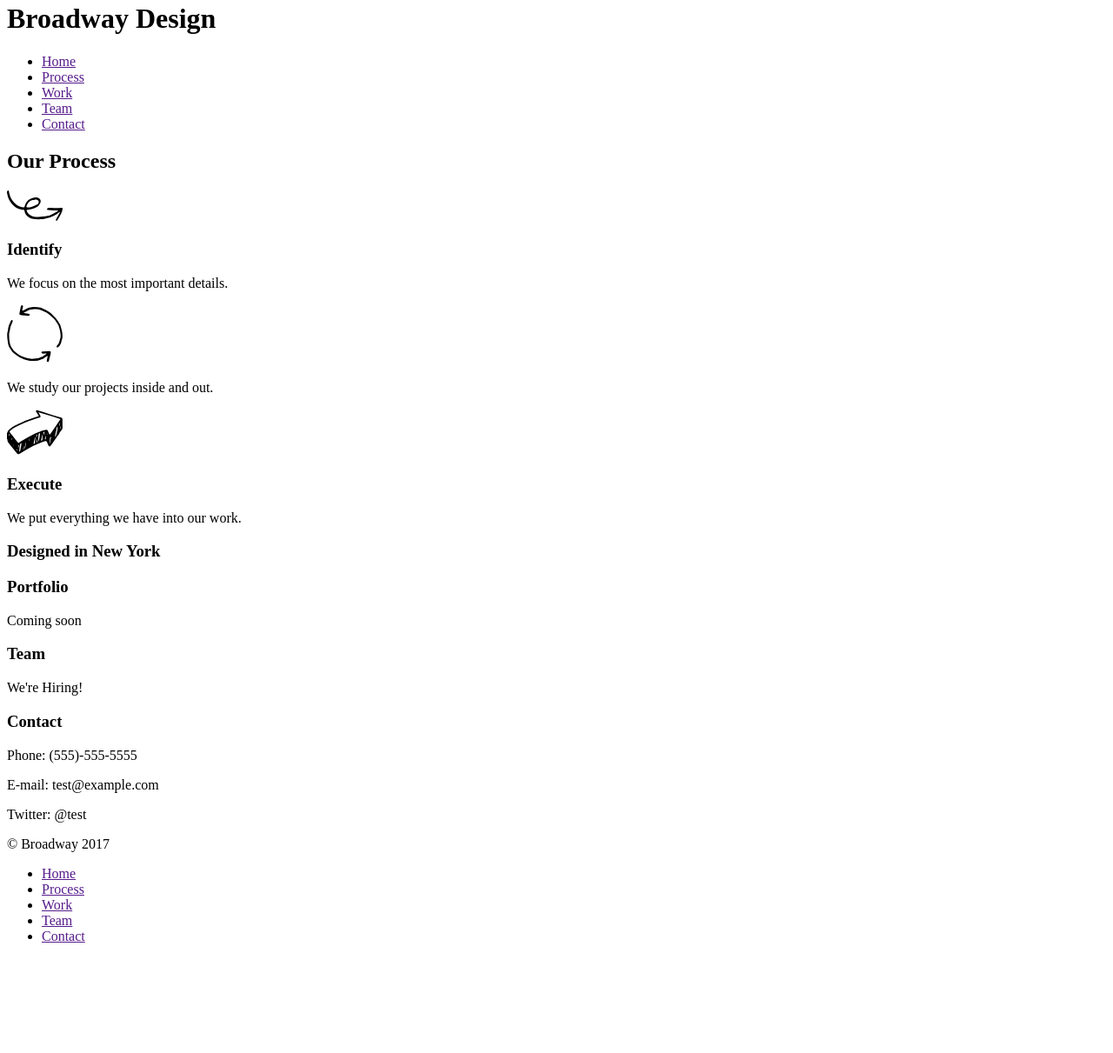
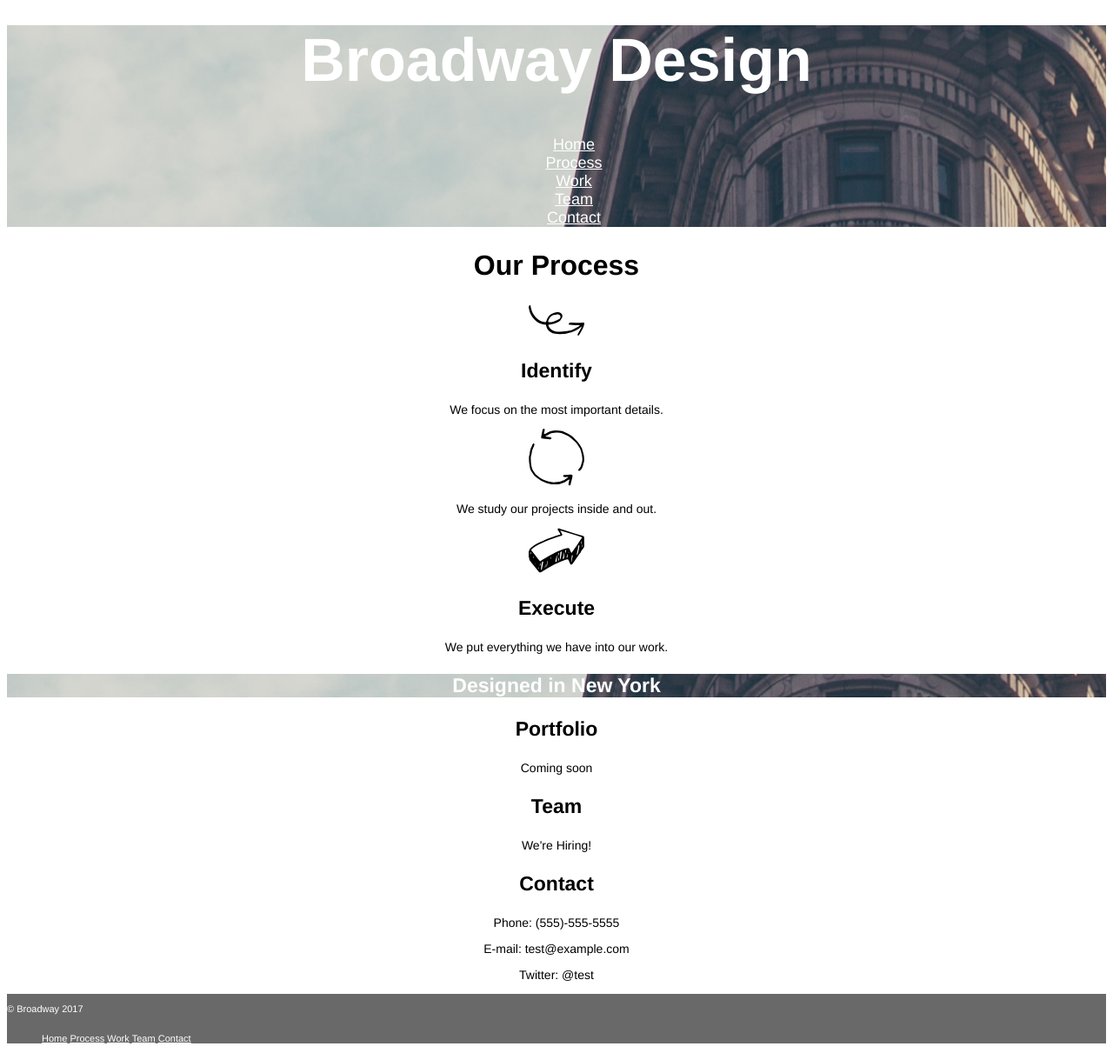
Before and after one commit to arfserra/codecademy-broadway, a plain HTML site: page index.html in a window 1280 px wide. Shown: the part 18-1229 px from the top of the page at 87% size. Before the commit the page ends 1120 px from the top, so only its background shows below. Drawn offline with Linux system fonts and the light colour scheme.

Commit message:
Added css styling.

```diff
--- a/index.html
+++ b/index.html
@@ -5,6 +5,7 @@
 	<link href="./resources/css/style.css" rel="stylesheet">
 </head>
 <body>
+	<div id="background">
 	<header>
 		<h1>Broadway Design</h1>
 		<nav>
--- a/resources/css/style.css
+++ b/resources/css/style.css
@@ -0,0 +1,62 @@
+body {
+	font-family: Helvetica, sans-serif;
+	text-align: center;
+}
+
+header, #signature {
+	background-image: url("../images/the-flatiron-building.png");
+	background-position: center;
+}
+
+h1 {
+	font-size: 70px;
+	font-weight: bold;
+	color: white;
+}
+
+h2 {
+	font-size: 32px;
+	font-weight: bold;
+}
+
+h3 {
+	font-size: 23px;
+	font-weight: bold;
+}
+
+#signature {
+	color: white;
+}
+
+a {
+	color: white;
+}
+
+header a {
+	font-size: 18px;
+}
+
+footer a {
+	font-size: 11px;
+}
+
+
+p {
+	font-size: 14px;
+}
+
+ul {
+	list-style: none;
+}
+
+footer {
+	font-size: 11px;
+	background-color: dimgray;
+	text-align: left;
+	color: white;
+}
+
+footer li, footer p {
+	display: inline-flex;
+	font-size: 11px;
+}
```
